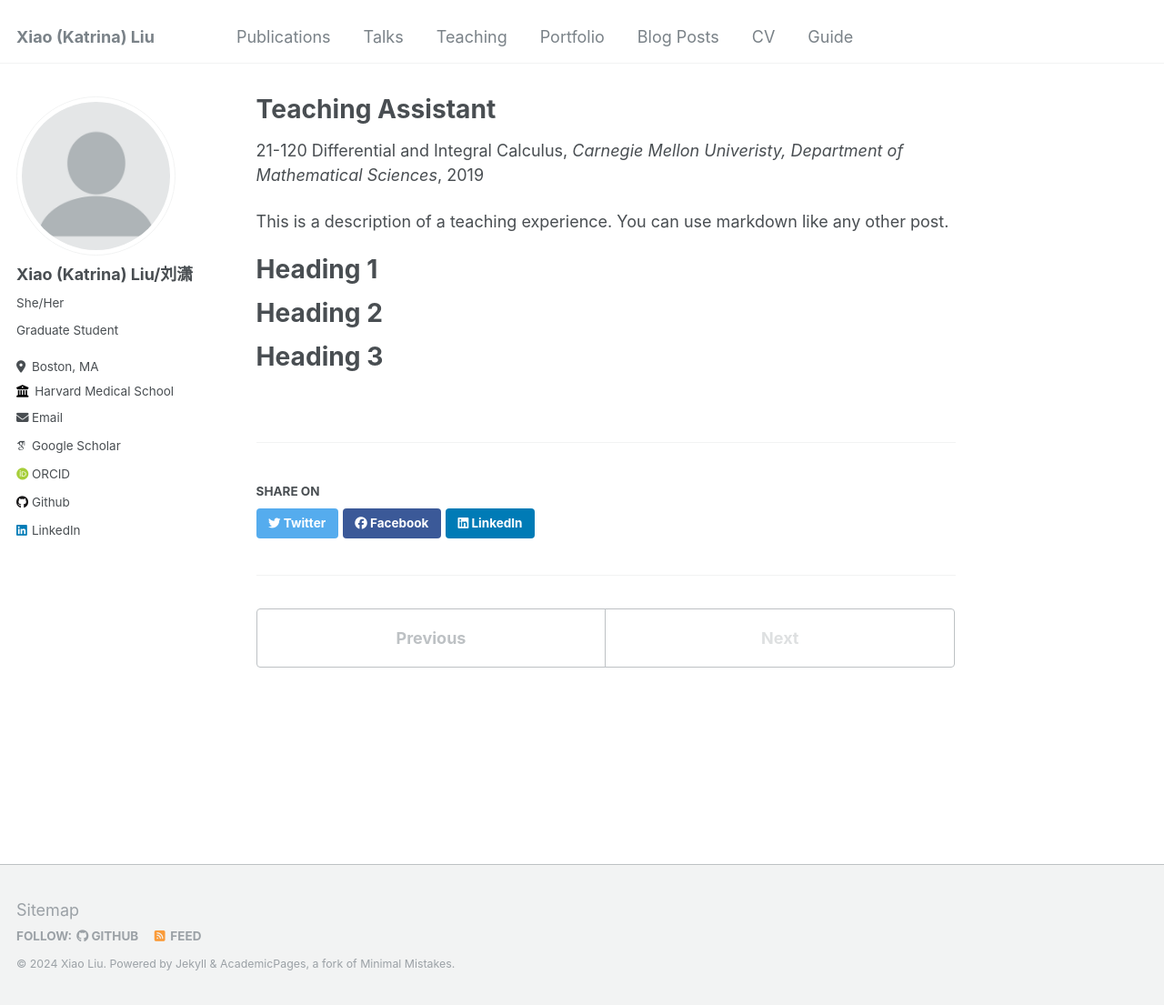
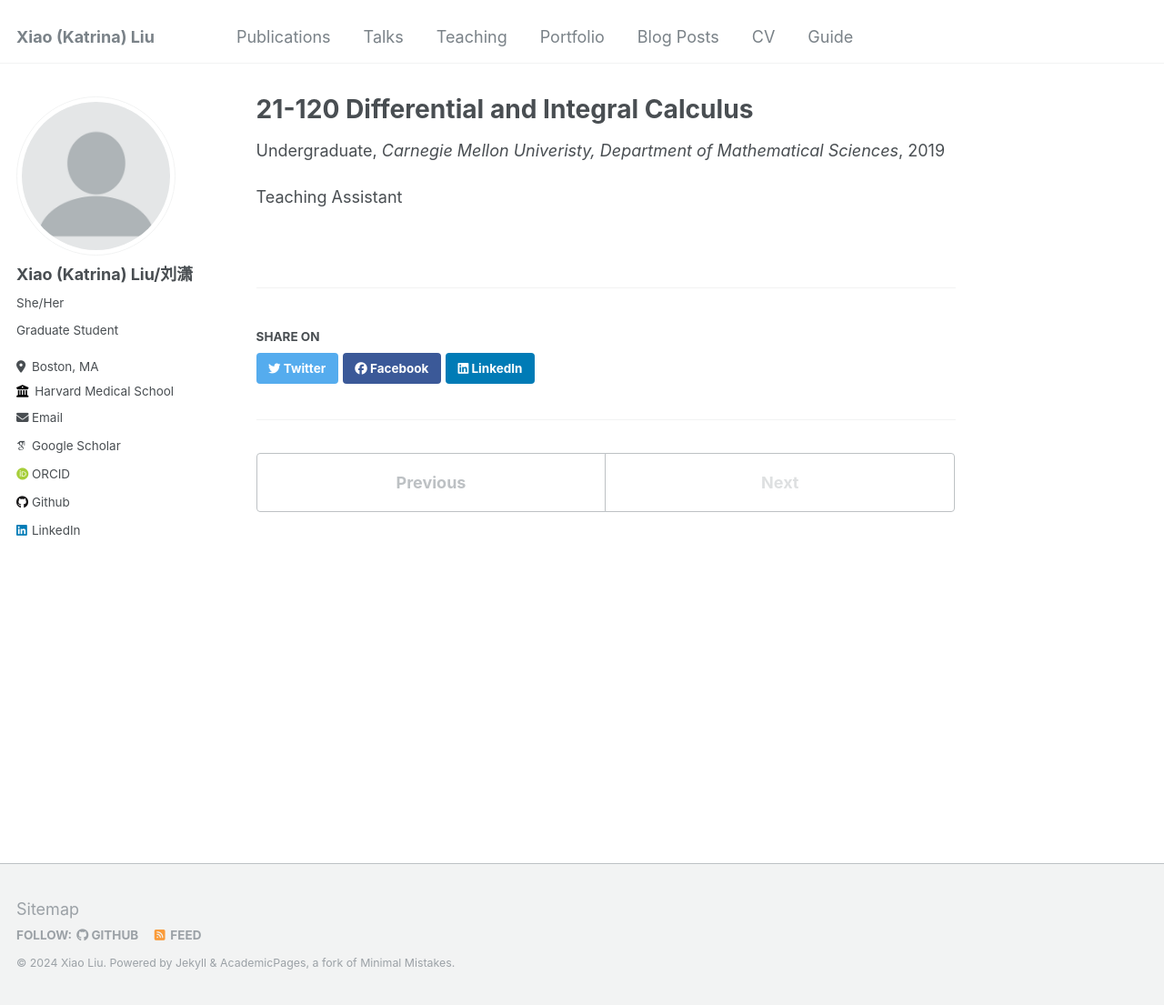
Before and after one commit to katrina-liu/katrina-liu.github.io, a Jekyll site: the page built from _teaching/2019-teaching.md, in a window 1280 px wide and 1105 px high. Shown: the whole window at 91% size. Built offline with Jekyll 4.4.1, drawn with Linux system fonts in a browser that asks for light colours; some web fonts are replaced.

Commit message:
Update 2019-teaching.md

```diff
--- a/_teaching/2019-teaching.md
+++ b/_teaching/2019-teaching.md
@@ -1,20 +1,11 @@
 ---
-title: "Teaching Assistant"
+title: "21-120 Differential and Integral Calculus"
 collection: teaching
-type: "21-120 Differential and Integral Calculus"
+type: "Undergraduate"
 permalink: /teaching/21-120
 venue: "Carnegie Mellon Univeristy, Department of Mathematical Sciences"
 date: 2019-08-01
 location: "Pittsburgh, PA"
 ---
 
-This is a description of a teaching experience. You can use markdown like any other post.
-
-Heading 1
-======
-
-Heading 2
-======
-
-Heading 3
-======
+Teaching Assistant
```
